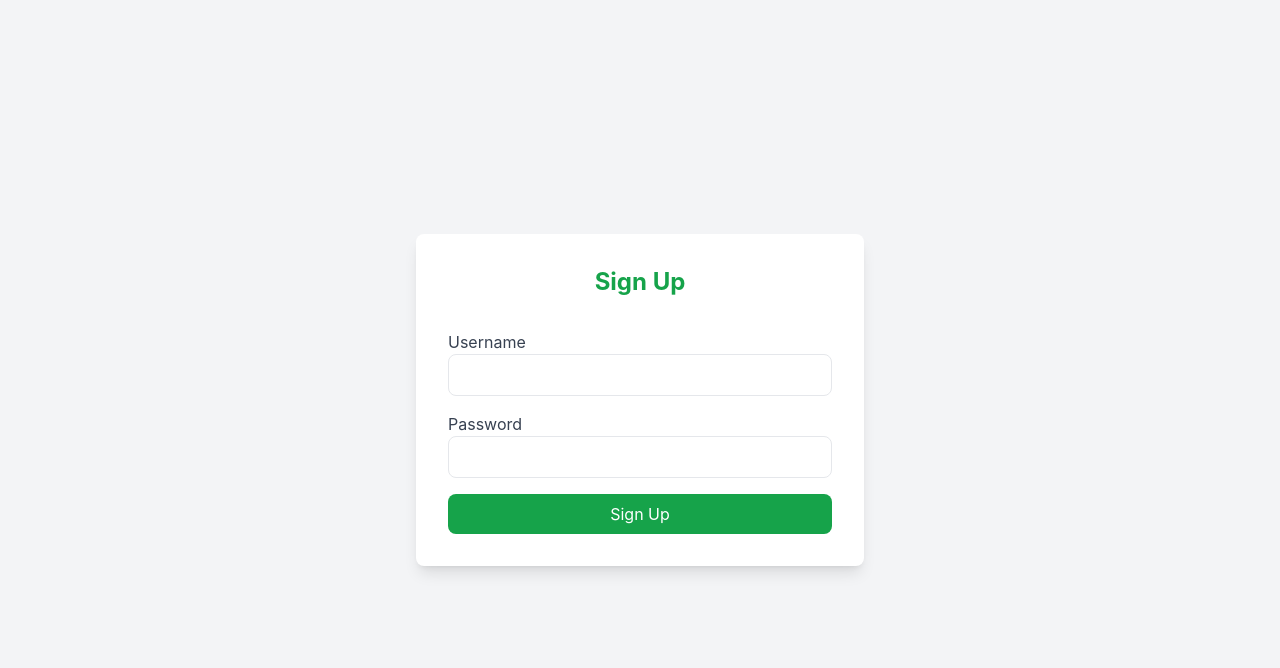
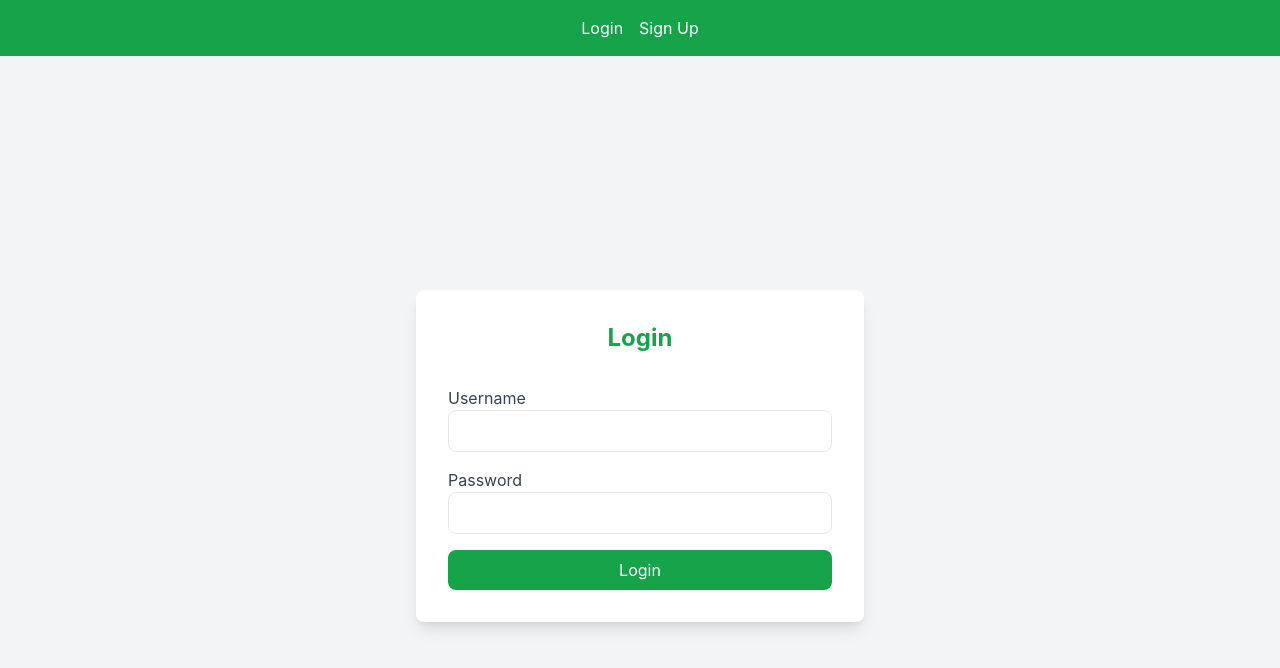
Before and after one commit to Emerald367/graphingcalculator, a React (Create React App) app in the folder graphing-calculator/: page / in a window 1280 px wide. Shown: the top 668 px of the page. Built offline with nearby package versions, Linux system fonts and the light colour scheme; the HTML template or start-up script is replaced by a standard one.

Commit message:
created a homepage and installed react router

```diff
--- a/graphing-calculator/package.json
+++ b/graphing-calculator/package.json
@@ -9,6 +9,7 @@
     "axios": "^1.7.2",
     "react": "^18.3.1",
     "react-dom": "^18.3.1",
+    "react-router-dom": "^6.24.0",
     "react-scripts": "5.0.1",
     "web-vitals": "^2.1.4"
   },
--- a/graphing-calculator/src/App.js
+++ b/graphing-calculator/src/App.js
@@ -1,11 +1,29 @@
 import React from 'react';
+import { BrowserRouter as Router, Route, Routes, Link } from 'react-router-dom';
 import SignUpForm from './SignUpForm';
+import LoginForm from './LoginForm';
 
 function App() {
   return (
+    <Router>
     <div className="App">
-      <SignUpForm />
+      <nav className="bg-green-600 p-4">
+        <ul className="flex space-x-4 justify-center">
+          <li>
+            <Link to="/login" className="text-white">Login</Link>
+          </li>
+          <li>
+            <Link to="/signup" className="text-white">Sign Up</Link>
+          </li>
+        </ul>
+      </nav>
+      <Routes>
+        <Route path="/signup" element={<SignUpForm />} />
+        <Route path="/login" element={<LoginForm />} />
+        <Route path="/" element={<LoginForm />} />
+      </Routes>
     </div>
+    </Router>
   );
 }
 
```
Also changed, not shown: 1 other file (tests, documents, lock files or other folders).
